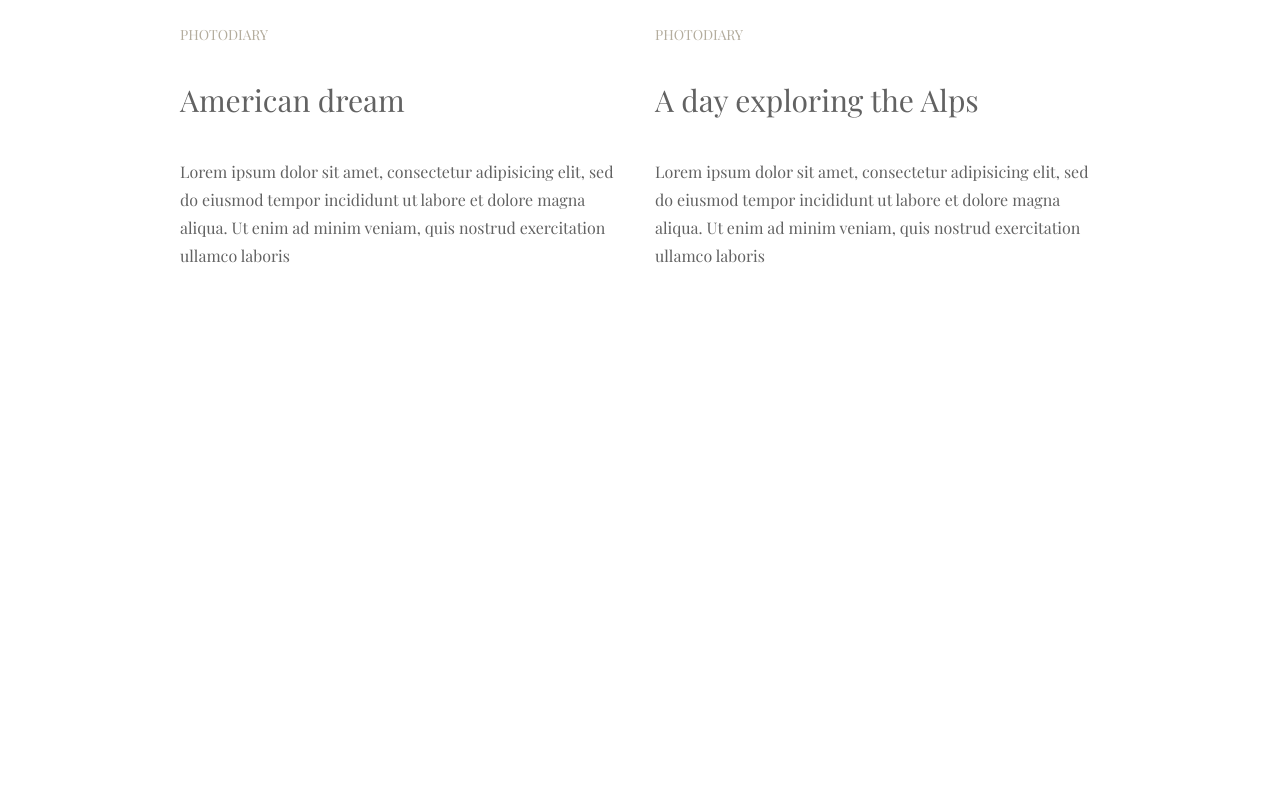
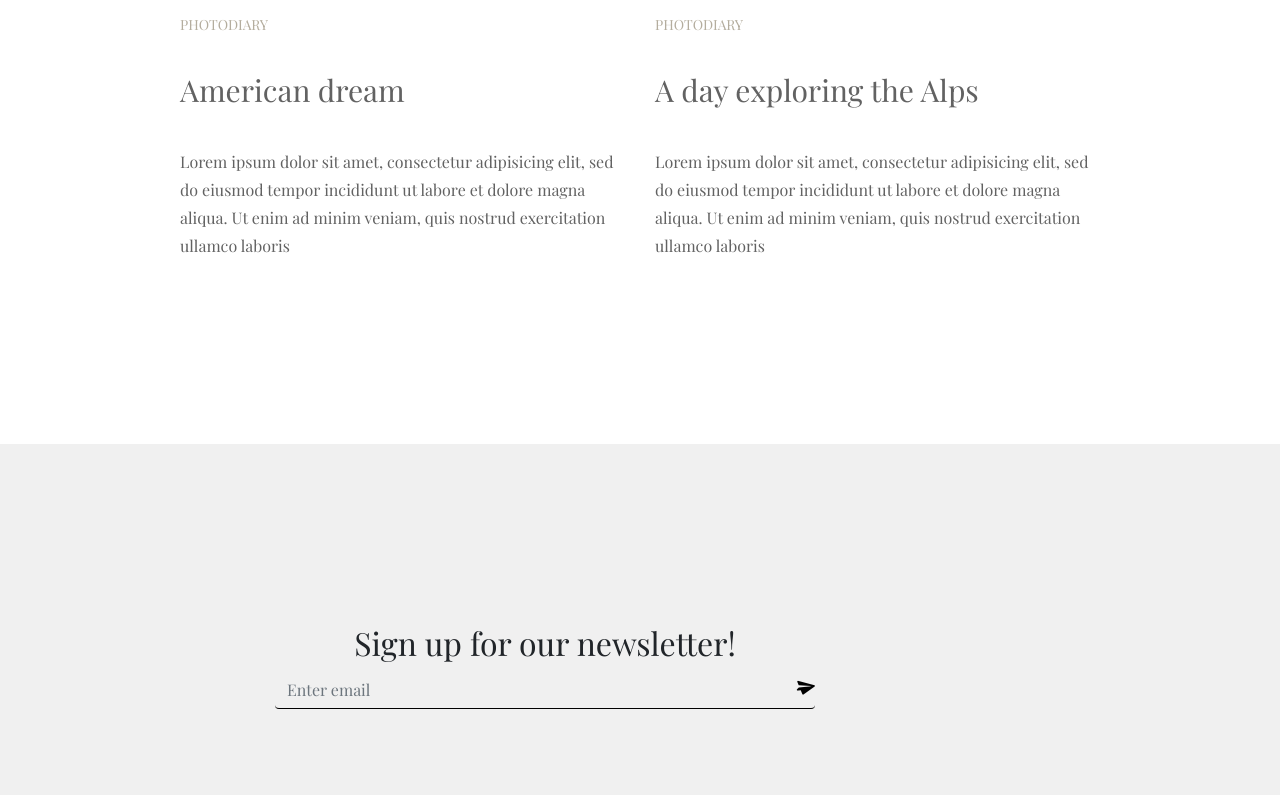
Before and after one commit to nurun-nabi/minimo, a plain HTML site: page index.html in a window 1280 px wide. Shown: the part 2365-3160 px from the top of the page. Before the commit the page ends 3000 px from the top, so only its background shows below. Drawn offline with nearby package versions, Linux system fonts and the light colour scheme.

Commit message:
newsletter part design completge

```diff
--- a/css/style.css
+++ b/css/style.css
@@ -33,9 +33,10 @@ p {
 }
 
 /* banner and logo design start */
-.header-area{
+.header-area {
     padding: 70px 0;
 }
+
 .navbar-nav .nav-link {
     padding: 0 40px !important;
     font-weight: normal;
@@ -43,14 +44,15 @@ p {
     text-transform: uppercase;
 }
 
-.menu-design ul li a{
-    color: #626262 !important;
-}
-.menu-design:hover{
+.menu-design ul li a {
     color: #626262 !important;
 }
 
-.banner-image{
+.menu-design:hover {
+    color: #626262 !important;
+}
+
+.banner-image {
     background-repeat: no-repeat;
     background-size: cover;
     background-position: center;
@@ -58,23 +60,26 @@ p {
 
 /* banner and logo design end */
 /* gateway part design start */
-#gateway{
+#gateway {
     padding: 100px 0;
 }
-.gateway-content h5{
+
+.gateway-content h5 {
     font-weight: normal;
     font-size: 14px;
     color: #b4ad9e;
     text-transform: uppercase;
 }
-.gateway-content h2{
+
+.gateway-content h2 {
     font-weight: normal;
     font-size: 30px;
     text-transform: initial;
     padding-top: 30px;
     padding-bottom: 40px;
 }
-.gateway-content p{
+
+.gateway-content p {
     font-weight: normal;
     font-size: 14px;
     line-height: 28px;
@@ -92,6 +97,7 @@ p {
     text-transform: uppercase;
     padding: 30px 0;
 }
+
 .lyfestyle-content h2 {
     font-weight: normal;
     font-size: 30px;
@@ -100,11 +106,37 @@ p {
     margin-bottom: 0;
     color: #626262;
 }
-.lyfestyle-content p{
+
+.lyfestyle-content p {
     font-weight: normal;
     font-size: 16px;
     color: #626262;
     line-height: 28px;
-    padding-bottom: 130px;
+    padding-bottom: 120px;
     padding-right: 2%;
 }
+
+/* signup area design start */
+#signup-area {
+    background: #f0f0f0;
+    padding-top: 180px;
+    padding-bottom: 70px;
+}
+
+.form-design input,
+button {
+    background: none;
+    border: none;
+}
+
+.form-design input {
+    border-bottom: 1px solid #010101;
+
+}
+
+.newsletter-btn {
+    position: absolute;
+    top: 50%;
+    left: -118%;
+    transform: rotate(45deg);
+}
--- a/index.html
+++ b/index.html
@@ -70,13 +70,23 @@
 <!-- banner and brand part end -->
 
 <!-- gateway part start -->
-<section id ="gateway">
+<section id="gateway">
     <div class="container">
         <div class="col-lg-10 m-auto">
             <div class="gateway-content">
                 <h5>photodiary</h5>
                 <h2>The perfect weekend getaway</h2>
-                <p>Lorem ipsum dolor sit amet, consectetur adipisicing elit, sed do eiusmod tempor incididunt ut labore et dolore magna aliqua. Ut enim ad minim veniam, quis nostrud exercitation ullamco laboris nisi ut aliquip ex ea commodo consequat. Duis aute irure dolor in reprehenderit in voluptate velit esse cillum dolore eu fugiat nulla pariatur. Excepteur sint occaecat cupidatat non proident, sunt in culpa qui officia deserunt mollit anim id est laborum. Sed ut perspiciatis unde omnis iste natus error sit voluptatem accusantium doloremque laudantium, totam rem aperiam, eaque ipsa quae ab illo inventore veritatis et quasi architecto beatae vitae dicta sunt explicabo. Nemo enim ipsam voluptatem quia voluptas sit aspernatur aut odit aut fugit, sed quia consequuntur magni dolores eos qui ratione voluptatem sequi nesciunt. Neque porro quisquam est, qui dolorem ipsum quia dolor sit amet, consectetur, adipisci velit, sed quia non numquam eius modi tempora incidunt ut labore et dolore magnam aliquam quaerat voluptatem.</p>
+                <p>Lorem ipsum dolor sit amet, consectetur adipisicing elit, sed do eiusmod tempor incididunt ut labore
+                    et dolore magna aliqua. Ut enim ad minim veniam, quis nostrud exercitation ullamco laboris nisi ut
+                    aliquip ex ea commodo consequat. Duis aute irure dolor in reprehenderit in voluptate velit esse
+                    cillum dolore eu fugiat nulla pariatur. Excepteur sint occaecat cupidatat non proident, sunt in
+                    culpa qui officia deserunt mollit anim id est laborum. Sed ut perspiciatis unde omnis iste natus
+                    error sit voluptatem accusantium doloremque laudantium, totam rem aperiam, eaque ipsa quae ab illo
+                    inventore veritatis et quasi architecto beatae vitae dicta sunt explicabo. Nemo enim ipsam
+                    voluptatem quia voluptas sit aspernatur aut odit aut fugit, sed quia consequuntur magni dolores eos
+                    qui ratione voluptatem sequi nesciunt. Neque porro quisquam est, qui dolorem ipsum quia dolor sit
+                    amet, consectetur, adipisci velit, sed quia non numquam eius modi tempora incidunt ut labore et
+                    dolore magnam aliquam quaerat voluptatem.</p>
                 <h5>Leave a comment</h5>
             </div>
         </div>
@@ -98,7 +108,9 @@
                         <div class="lyfestyle-content">
                             <h5>Lifestyle</h5>
                             <h2>More than just a music festival </h2>
-                            <p>Lorem ipsum dolor sit amet, consectetur adipisicing elit, sed do eiusmod tempor incididunt ut labore et dolore magna aliqua. Ut enim ad minim veniam, quis nostrud exercitation ullamco laboris</p>
+                            <p>Lorem ipsum dolor sit amet, consectetur adipisicing elit, sed do eiusmod tempor
+                                incididunt ut labore et dolore magna aliqua. Ut enim ad minim veniam, quis nostrud
+                                exercitation ullamco laboris</p>
                         </div>
                     </div>
                     <div class="col-lg-6">
@@ -109,7 +121,9 @@
                         <div class="lyfestyle-content">
                             <h5>Lifestyle</h5>
                             <h2>Life tastes better with coffee </h2>
-                            <p>Lorem ipsum dolor sit amet, consectetur adipisicing elit, sed do eiusmod tempor incididunt ut labore et dolore magna aliqua. Ut enim ad minim veniam, quis nostrud exercitation ullamco laboris</p>
+                            <p>Lorem ipsum dolor sit amet, consectetur adipisicing elit, sed do eiusmod tempor
+                                incididunt ut labore et dolore magna aliqua. Ut enim ad minim veniam, quis nostrud
+                                exercitation ullamco laboris</p>
                         </div>
                     </div>
                     <div class="col-lg-6">
@@ -120,7 +134,9 @@
                         <div class="lyfestyle-content">
                             <h5>photodiary</h5>
                             <h2>American dream</h2>
-                            <p>Lorem ipsum dolor sit amet, consectetur adipisicing elit, sed do eiusmod tempor incididunt ut labore et dolore magna aliqua. Ut enim ad minim veniam, quis nostrud exercitation ullamco laboris</p>
+                            <p>Lorem ipsum dolor sit amet, consectetur adipisicing elit, sed do eiusmod tempor
+                                incididunt ut labore et dolore magna aliqua. Ut enim ad minim veniam, quis nostrud
+                                exercitation ullamco laboris</p>
                         </div>
                     </div>
                     <div class="col-lg-6">
@@ -131,7 +147,9 @@
                         <div class="lyfestyle-content">
                             <h5>photodiary</h5>
                             <h2>A day exploring the Alps </h2>
-                            <p>Lorem ipsum dolor sit amet, consectetur adipisicing elit, sed do eiusmod tempor incididunt ut labore et dolore magna aliqua. Ut enim ad minim veniam, quis nostrud exercitation ullamco laboris</p>
+                            <p>Lorem ipsum dolor sit amet, consectetur adipisicing elit, sed do eiusmod tempor
+                                incididunt ut labore et dolore magna aliqua. Ut enim ad minim veniam, quis nostrud
+                                exercitation ullamco laboris</p>
                         </div>
                     </div>
                 </div>
@@ -141,7 +159,31 @@
 </section>
 <!-- lifestyle part start -->
 <!-- signup area start -->
+<section id="signup-area">
+    <div class="container">
+        <div class="row">
+            <div class="col-lg-12 m-auto">
+                <div class="row text-center">
+                    <div class="col-lg-6 m-auto">
+                        <div class="form-design text-center">
+                            <h2>Sign up for our newsletter!</h2>
+                            <form action="#" method="#">
+                                <div class="form-group">
+                                    <input type="email" class="form-control" id="exampleInputEmail1"
+                                        aria-describedby="emailHelp" placeholder="Enter email">
+                                </div>
+                        </div>
+                    </div>
+                    <div class="col-lg-2">
+                        <button type="submit" class="newsletter-btn"><i class="fa fa-paper-plane"></i></button>
 
+                    </div>
+                    </form>
+
+                </div>
+            </div>
+        </div>
+</section>
 <!-- signup area end -->
 
 
```
Also changed, not shown: img/send.png (added). Lines whose indentation alone changed are shown as unchanged.
